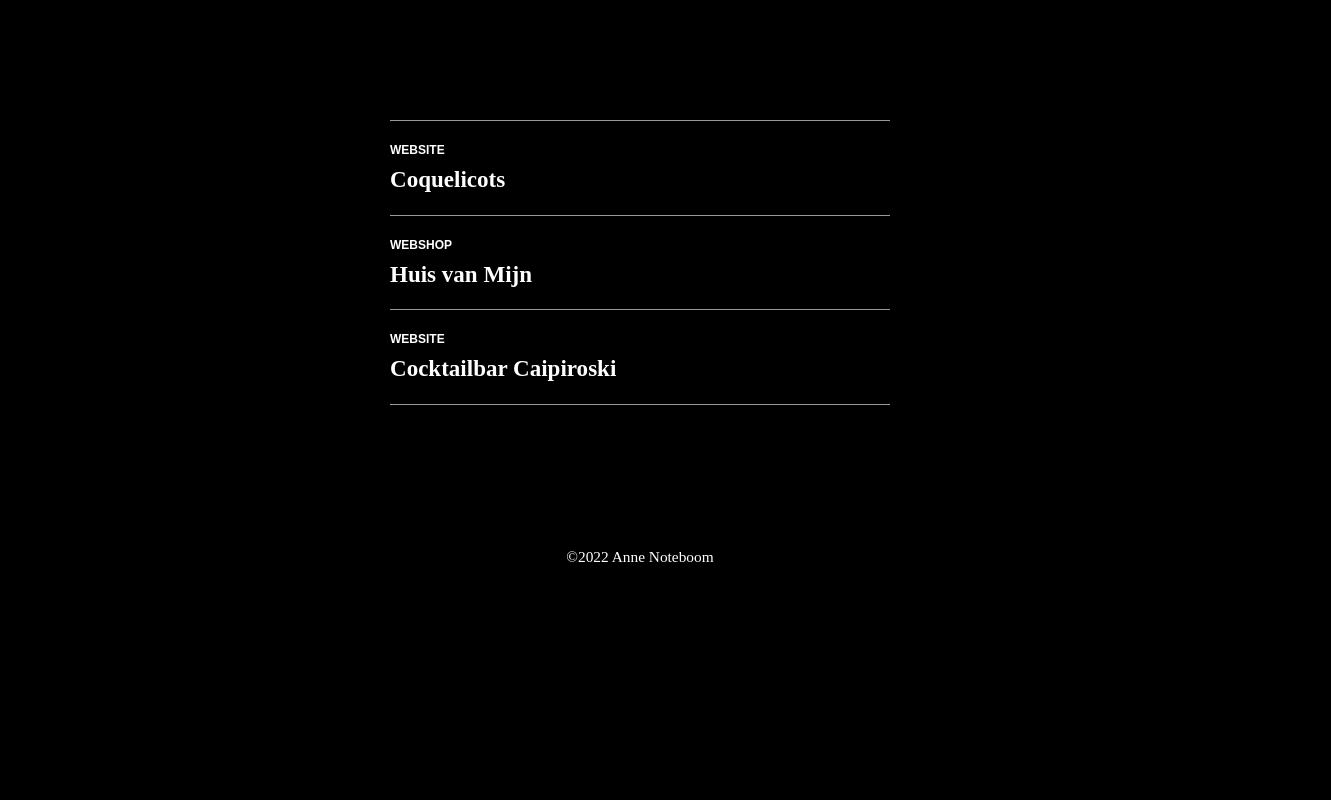
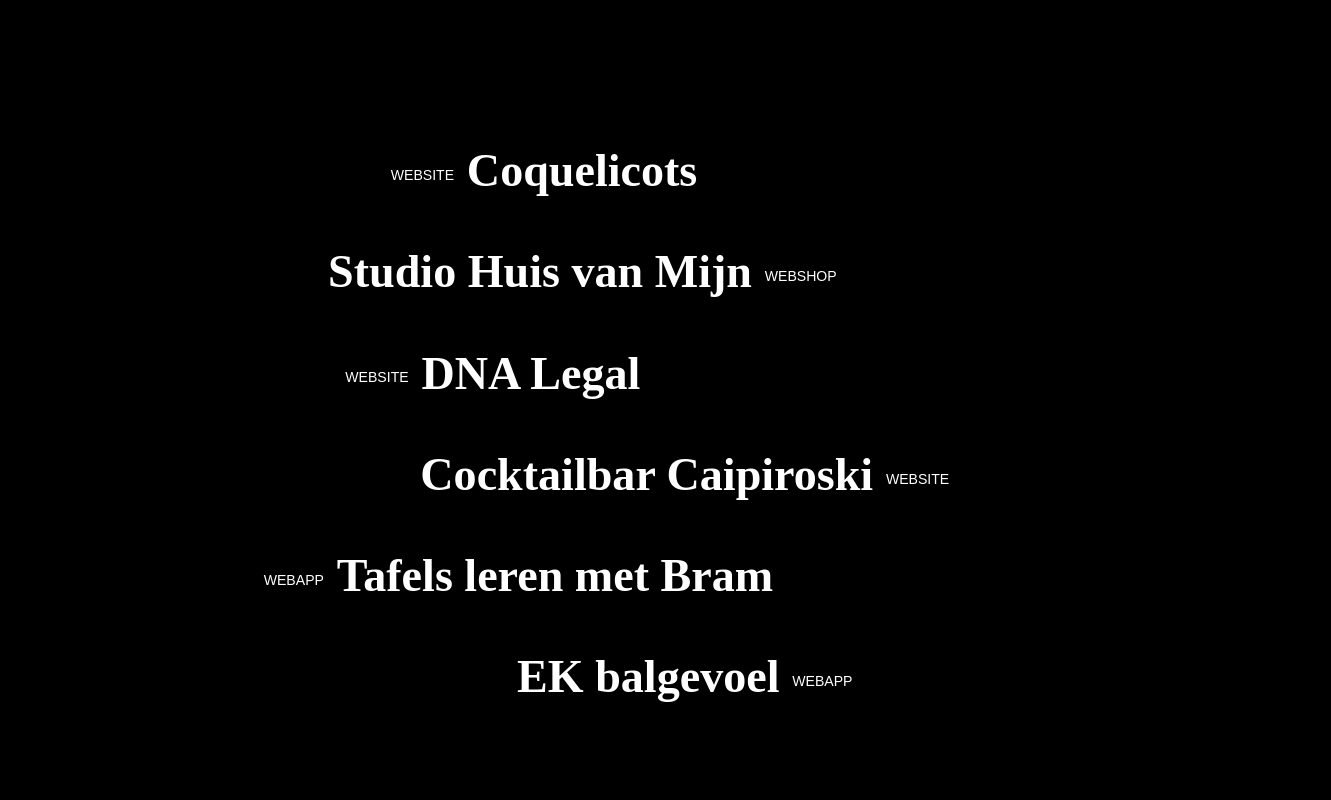
Before and after one commit to annenootje/portfolio, a Nuxt app: page / in a window 1280 px wide. Shown: the part 680-1480 px from the top of the page, 1331 px wide, since content can reach past the window. Before the commit the page ends 1308 px from the top, so only its background shows below. Built offline with nearby package versions, Linux system fonts and the light colour scheme; a web font is replaced by a local one.

Commit message:
Portfolio sectie

```diff
--- a/assets/scss/components/_card.scss
+++ b/assets/scss/components/_card.scss
@@ -3,7 +3,7 @@
     height: 0;
     margin-bottom: 1vw;
     padding-top: calc(62% * .30);
-    border-radius: 25px ;
+    border-radius: 5px;
     box-shadow: 0 30px 80px rgba(0, 0, 0, 1);
     margin-left: -17vw;
 
@@ -14,7 +14,7 @@
         align-items: center;
 
         padding-top: 4px;
-        color: $color-1;
+        // color: $color-1;
 
         svg {
             transition: transform $transition;
@@ -22,10 +22,10 @@
             margin-right: 14px;
             width: 1.4vw;
             margin-bottom: -.3vw;
-            fill: $color-1;
+            fill: white;
 
             * {
-                fill: $color-1;
+                fill: white;
             }
         }
 
--- a/assets/scss/components/_case.scss
+++ b/assets/scss/components/_case.scss
@@ -1,28 +1,45 @@
 .case {
     display: flex;
-    justify-content: space-between;
+    justify-content: center;
     align-items: flex-end;
 
     padding-top: 20px;
     padding-bottom: 20px;
     width: 100%;
-    border-bottom: 1px solid transparentize(white, .4);
 
-    .tag {
-        // background-color: $color-1;
-        // color: $color-black;
-        border-radius: 4px;
-        display: block;
-        width: fit-content;
-        width: -moz-fit-content;
-        // padding: 1px 6px 2px;
-        font-size: 12px;
-        font-weight: bold;
-        margin-bottom: 5px;
+    &__title {
+        font-size: 3.6vw;
+    }
+
+    &__type {
+        margin-left: 1vw;
+        margin-right: 1vw;
+        margin-bottom: 1.2vw;
+
         text-transform: uppercase;
+        font-weight: 500;
+    }
+
+    &:nth-child(even) {
+        flex-direction: row-reverse;
     }
 
     &:nth-child(1) {
-        border-top: 1px solid transparentize(white, .4);
+        transform: translateX(-8vw);
+    }
+    &:nth-child(2) {
+        transform: translateX(-4vw);
+    }
+    &:nth-child(3) {
+        transform: translateX(-12vw);
+    }
+    &:nth-child(4) {
+        transform: translateX(4vw);
+    }
+    &:nth-child(5) {
+        transform: translateX(-10vw);
+    }
+    &:nth-child(6) {
+        transform: translateX(4vw);
     }
 }
--- a/assets/scss/components/_link.scss
+++ b/assets/scss/components/_link.scss
@@ -16,6 +16,7 @@
     @include h2;
 
     text-transform: uppercase;
+    color: $color-2;
 
     @keyframes backgroundPosition {
         0%, 99%, 100% {
@@ -32,7 +33,7 @@
 
         animation: backgroundPosition 450ms;
 
-        color: $color-1;
+        // color: $color-1;
     }
 
     &.-uppercase {
--- a/assets/scss/components/_portfolio.scss
+++ b/assets/scss/components/_portfolio.scss
@@ -1,4 +1,4 @@
 .portfolio {
-    max-width: 500px;
+    // max-width: 500px;
     margin: auto;
 }
--- a/assets/scss/settings/_typography.scss
+++ b/assets/scss/settings/_typography.scss
@@ -1,7 +1,7 @@
 h1, .heading-1 {
     @include h1;
 
-    opacity:.4;
+    opacity:.2;
 
     &:nth-child(2) {
         margin-left: 6.4vw;
--- a/assets/scss/settings/_variables.scss
+++ b/assets/scss/settings/_variables.scss
@@ -133,7 +133,7 @@ $h6-space-m: 10px;
 $h6-space-s: 10px;
 
 $text-font: sofia-pro, sans-serif;
-$text-size: clamp(1.2vw, 60px, 12px);
+$text-size: clamp(1.1vw, 60px, 12px);
 $text-size-l: 16px;
 $text-size-m: 16px;
 $text-size-s: 16px;
--- a/pages/index.vue
+++ b/pages/index.vue
@@ -60,24 +60,30 @@
     <section>
       <div class="container">
         <div class="portfolio">
-          <div class="portfolio__item case">
-            <div>
-              <span class="tag">Website</span>
-              <h2>Coquelicots</h2>
-            </div>
-          </div>
-          <div class="portfolio__item case">
-            <div>
-              <span class="tag">Webshop</span>
-              <h2>Huis van Mijn</h2>
-            </div>
-          </div>
-          <div class="portfolio__item case">
-            <div>
-              <span class="tag">Website</span>
-              <h2>Cocktailbar Caipiroski</h2>
-            </div>
-          </div>
+          <a href="https://coquelicots.nl" target="_blank" class="portfolio__item case">
+            <span class="case__type">Website</span>
+            <h2 class="case__title">Coquelicots</h2>
+          </a>
+          <a href="https://studiohuisvanmijn.nl" target="_blank" class="portfolio__item case">
+            <span class="case__type">Webshop</span>
+            <h2 class="case__title">Studio Huis van Mijn</h2>
+          </a>
+          <a href="https://dnalegal.nl" target="_blank" class="portfolio__item case">
+            <span class="case__type">Website</span>
+            <h2 class="case__title">DNA Legal</h2>
+          </a>
+          <a href="https://www.cocktailbar-caipiroska.nl/" target="_blank" class="portfolio__item case">
+            <span class="case__type">Website</span>
+            <h2 class="case__title">Cocktailbar Caipiroski</h2>
+          </a>
+          <a href="https://leertafels.nl/" target="_blank" class="portfolio__item case">
+            <span class="case__type">Webapp</span>
+            <h2 class="case__title">Tafels leren met Bram</h2>
+          </a>
+          <a href="https://ek-balgevoel.nl/" target="_blank" class="portfolio__item case">
+            <span class="case__type">Webapp</span>
+            <h2 class="case__title">EK balgevoel</h2>
+          </a>
         </div>
       </div>
     </section>
```
